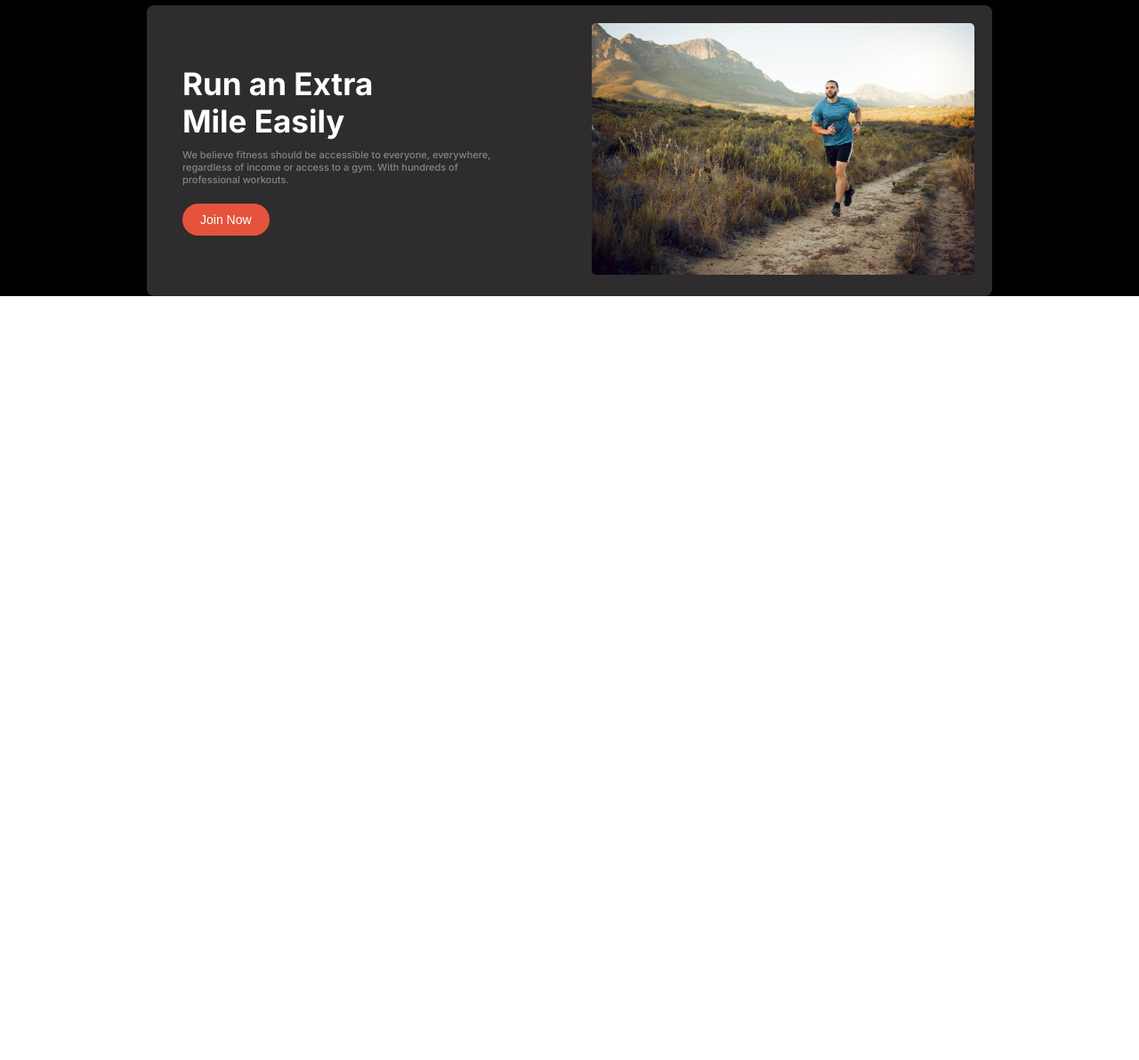
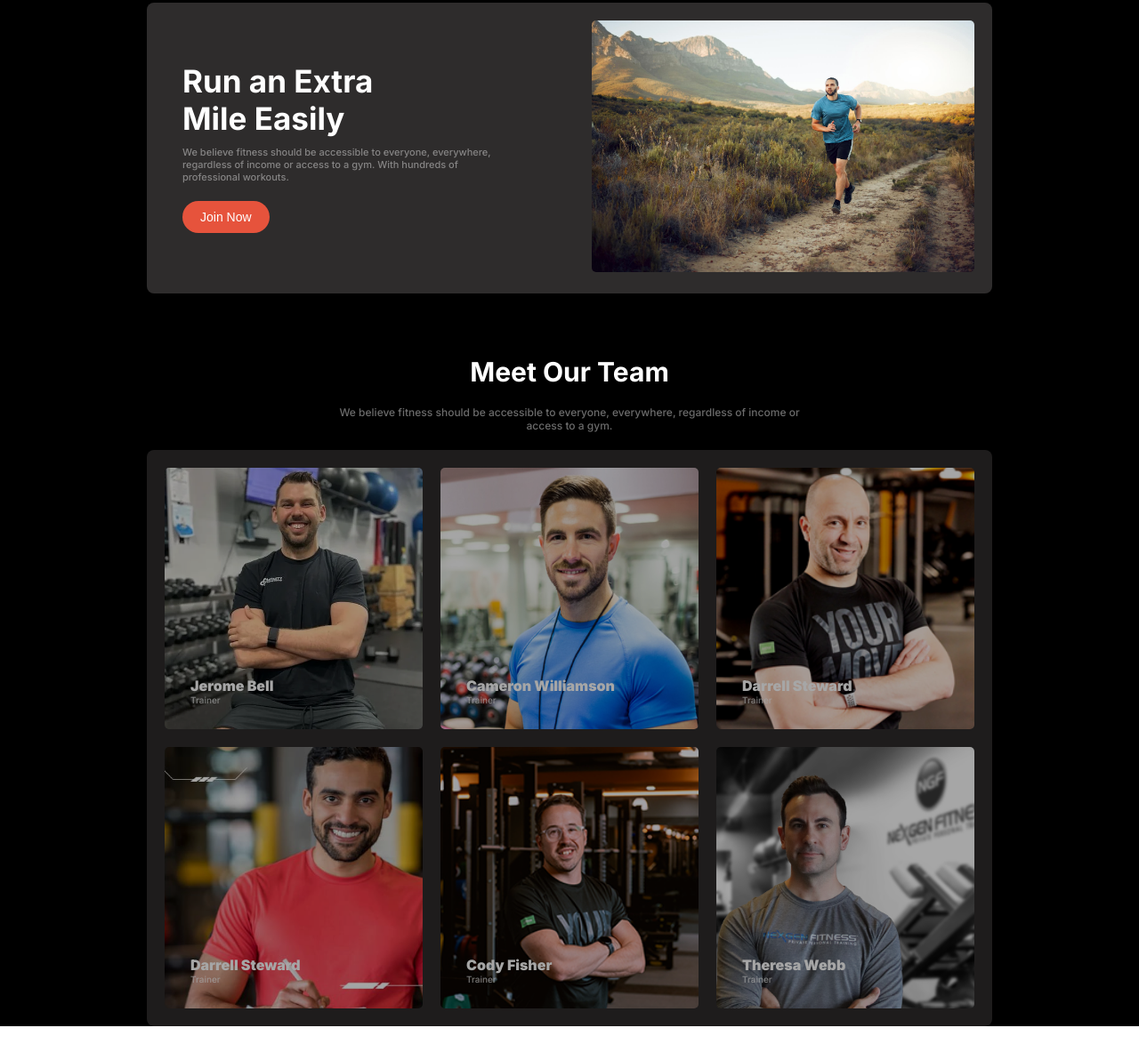
Before and after one commit to AsifaJahanSafa/Vitality, a plain HTML site: page index.html in a window 1280 px wide. Shown: the part 1336-2528 px from the top of the page at 89% size. Before the commit the page ends 1739 px from the top, so only its background shows below. Drawn offline with Linux system fonts and the light colour scheme; a web font is replaced by a local one.

Commit message:
added meet our team section

```diff
--- a/index.html
+++ b/index.html
@@ -137,6 +137,60 @@
                 <img src="./images/run.jpg" alt="">
             </div>
           </div>
+
+          <!-- meet-our-team-section -->
+           <div class="our-team-con container">
+            <h3 class="our-team-title">Meet Our Team</h3>
+           <p class="our-team-des">We believe fitness should be accessible to everyone, everywhere, regardless of income or <br> access to a gym.</p>
+
+           <div class="our-team-photo ">
+
+            <div class="team-photo">
+                <div class="tean-info">
+                <h4 class="team-photo-title">Jerome Bell</h4>
+                <small><p>Trainer</p></small>
+                </div>
+                <img src="./images/trainer1.png" alt="">
+
+            </div>
+
+            <div class="team-photo">
+                <div class="tean-info">
+                    <h4 class="team-photo-title">Cameron Williamson</h4>
+                    <small><p>Trainer</p></small>
+                    </div>
+                <img src="./images/trainer2.png" alt="">
+            </div>
+            <div class="team-photo">
+                <div class="tean-info">
+                    <h4 class="team-photo-title">Darrell Steward</h4>
+                    <small><p>Trainer</p></small>
+                    </div>
+                <img src="./images/trainer3.png" alt="">
+            </div>
+            <div class="team-photo">
+                <div class="tean-info">
+                    <h4 class="team-photo-title">Darrell Steward</h4>
+                    <small><p>Trainer</p></small>
+                    </div>
+                    <img src="./images/trainer4.png" alt="">
+                </div>
+            <div class="team-photo">
+                <div class="tean-info">
+                    <h4 class="team-photo-title">Cody Fisher</h4>
+                    <small><p>Trainer</p></small>
+                    </div>
+                    <img src="./images/trainer5.png" alt="">
+                </div>
+            <div class="team-photo">
+                <div class="tean-info">
+                    <h4 class="team-photo-title">Theresa Webb</h4>
+                    <small><p>Trainer</p></small>
+                    </div>
+                <img src="./images/trainer6.png" alt="">
+            </div>
+           </div>
+        </div>
     </main>
     <footer></footer>
 </body>
--- a/styles/responsive.css
+++ b/styles/responsive.css
@@ -122,10 +122,16 @@
         justify-items: center
      }
 
+     .habit-title,.our-team-title{
+        text-align: center;
+        font-size:20px;
+        color: white;
+    }
+
      /* run section */
     .run-container{
         flex-direction: column;
-         margin:0px 10px;
+         margin:0px 10px 70px;
         justify-content:center;
 
     }
@@ -152,6 +158,44 @@
     .run-image{
         width:100%;
     }
+
+ /* <!-- meet-our-team-section --> */
+ .our-team-photo{
+    display: grid;
+    grid-template-columns:1fr;
+    gap:20px;
+    padding:20px;
+    background-color:rgba(91, 87, 87, 0.512);
+    border-radius: 8px;
+
+}
+.team-photo-title{
+    font-size: 18px;
+    font-weight: 700;
+}
+
+.team-photo p{
+    font-size:12px;
+    font-weight: 500;
+    color:rgba(255, 255, 255, 0.42) ;
+}
+
+
+
+
+
+
+
+
+
+
+
+
+
+
+
+
+
 
 
 
@@ -263,7 +307,7 @@
 
     }
 
-
+/* <!-- meet-our-team-section --> */
 
 
 }
--- a/styles/styles.css
+++ b/styles/styles.css
@@ -233,12 +233,13 @@ header{
     padding-top:50px
 }
 
-.habit-title{
+.habit-title,.our-team-title{
     text-align: center;
-    font-size:2rem;
+    font-size:30px;
+    color: white;
 }
 
-.habit-des{
+.habit-des,.our-team-des{
     font-size: 12px;
     font-weight: 500;
     text-align: center;
@@ -341,3 +342,51 @@ header{
     width:100%;
     border-radius: 5px;
 }
+
+/* <!-- meet-our-team-section --> */
+.our-team-con{
+    margin-bottom: 70px;
+}
+.our-team-photo{
+    display: grid;
+    grid-template-columns: repeat(3,1fr);
+    gap:20px;
+    padding:20px;
+    background-color:rgba(91, 87, 87, 0.512);
+    border-radius: 8px;
+    opacity: .65;
+
+}
+
+.team-photo img{
+    width: 100%;
+    height: 100%;
+    object-fit: cover;
+    border-radius: 5px;
+
+}
+
+.team-photo{
+    position: relative;
+}
+
+
+.tean-info{
+    position: absolute;
+    left:10%;
+    top:80% ;
+    bottom:20%;
+    color:white;
+}
+
+.team-photo-title{
+    font-size: 16px;
+    font-weight:900;
+    color:white
+}
+
+.team-photo p{
+    font-size: 10px;
+    font-weight: 500;
+    color:rgba(255, 255, 255, 0.716) ;
+}
```
